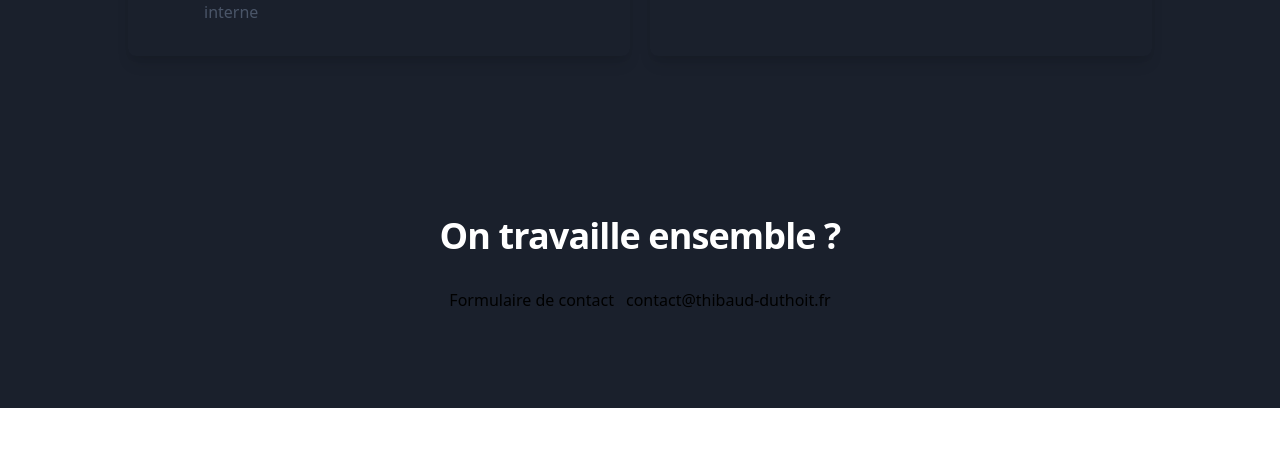
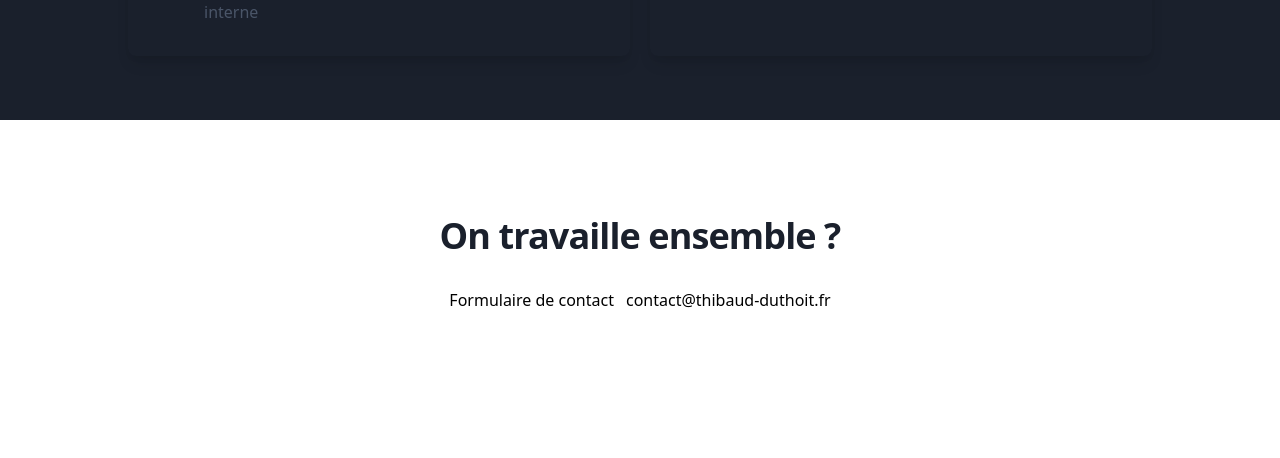
Before and after one commit to tidusia/thibaud-on-next, a Next.js app: page / in a window 1280 px wide. Shown: the part 5860-6318 px from the top of the page. Built offline with nearby package versions, Linux system fonts and the light colour scheme; what @tailwindcss/ui would draw is missing.

Commit message:
Minor styling adjustment for index page

```diff
--- a/components/FeaturedPosts/index.tsx
+++ b/components/FeaturedPosts/index.tsx
@@ -5,9 +5,6 @@ type Props = {
 
 const FeaturedPosts = ({ title, subtitle }: Props) => (
   <div className="relative bg-gray-50 pt-16 pb-20 px-4 sm:px-6 lg:pt-24 lg:pb-28 lg:px-8">
-    <div className="absolute inset-0">
-      <div className="bg-white h-1/3 sm:h-2/3"></div>
-    </div>
     <div className="relative max-w-7xl mx-auto">
       <div className="text-center">
         <h2 className="text-3xl leading-9 tracking-tight font-extrabold text-gray-900 sm:text-4xl sm:leading-10">
--- a/pages/index.tsx
+++ b/pages/index.tsx
@@ -58,7 +58,7 @@ const Home: NextPage = () => (
       projects={projects}
     />
 
-    <CallToActionCenter title="On travaille ensemble ?" dark />
+    <CallToActionCenter title="On travaille ensemble ?" />
 
     <FeaturedPosts
       title="Un peu de lecture ?"
```
